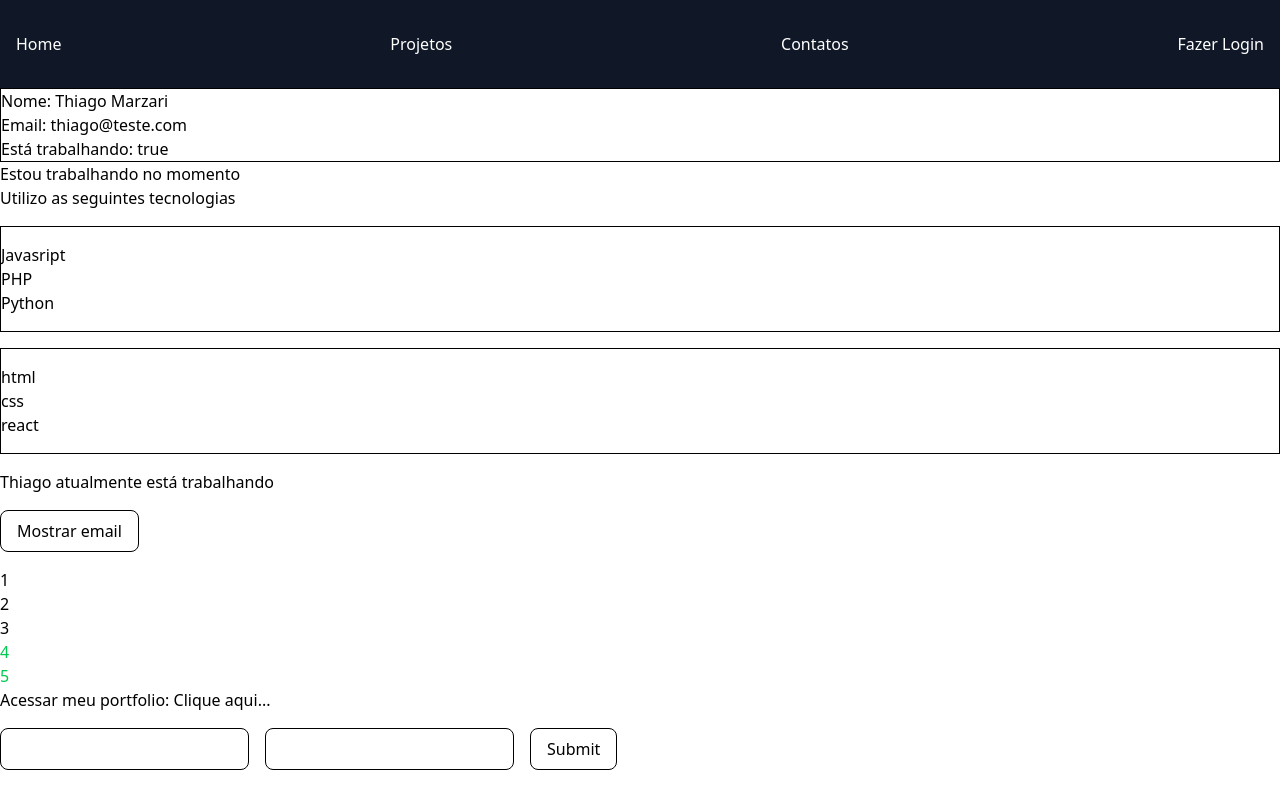
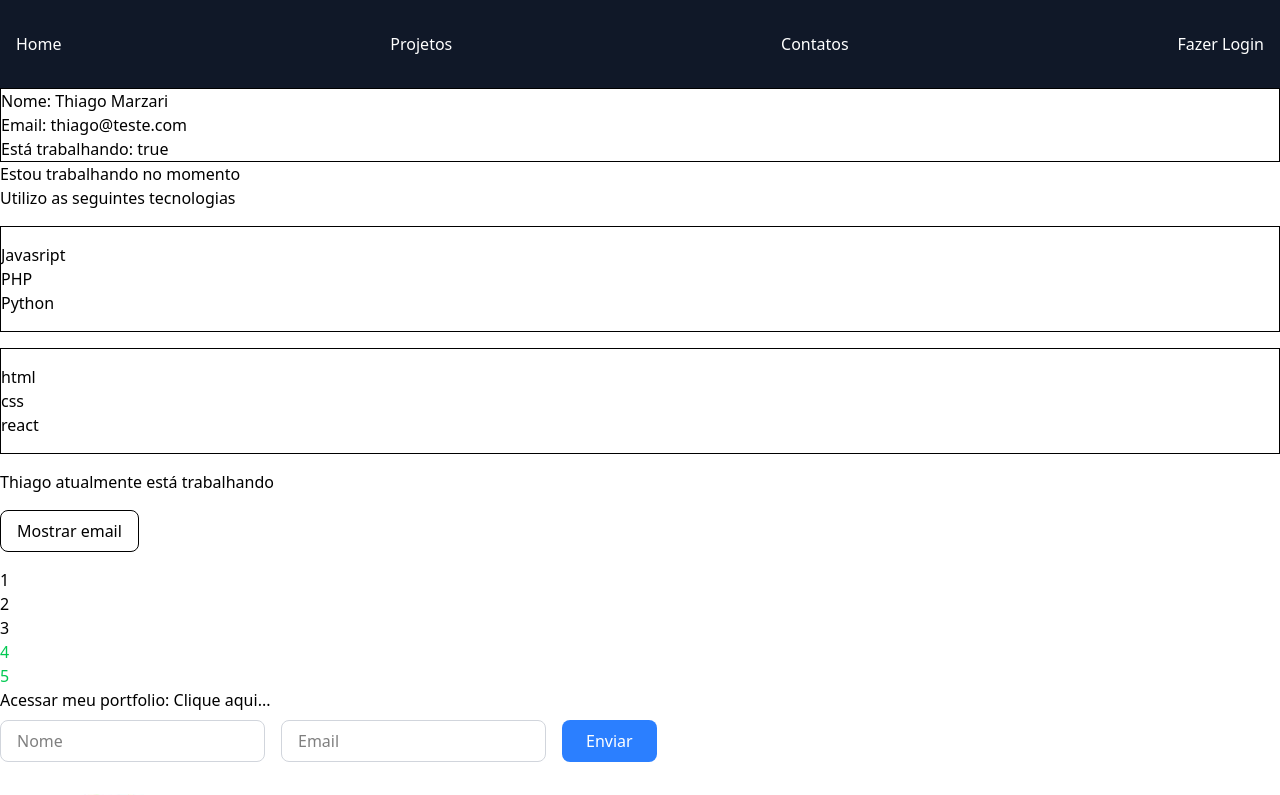
Before and after one commit to ThiagoMarzari/curso-vue-matheus-battisti, a Vue app: page / in a window 1280 px wide. Shown: the top 795 px of the page. Built offline with nearby package versions, Linux system fonts and the light colour scheme; the HTML template or start-up script is replaced by a standard one.

Commit message:
refactor form

```diff
--- a/src/components/aprendendo/Form.vue
+++ b/src/components/aprendendo/Form.vue
@@ -18,10 +18,25 @@ const enviarFormulario = (event: SubmitEvent) => {
 
 <template>
   <form @submit="enviarFormulario">
-    <div class="my-4 flex gap-4">
-      <input class="rounded-lg border px-2" type="text" v-model="name" />
-      <input class="rounded-lg border px-2" type="text" v-model="email" />
-      <input type="submit" class="rounded-lg border px-4 py-2" />
+    <div class="my-2 flex gap-4">
+      <input
+        v-model="name"
+        type="text"
+        placeholder="Nome"
+        class="rounded-lg border border-gray-300 px-4 py-2 focus:border-blue-500 focus:outline-none"
+      />
+      <input
+        v-model="email"
+        type="email"
+        placeholder="Email"
+        class="rounded-lg border border-gray-300 px-4 py-2 focus:border-blue-500 focus:outline-none"
+      />
+      <button
+        type="submit"
+        class="rounded-lg bg-blue-500 px-6 py-2 text-white transition-colors hover:bg-blue-600"
+      >
+        Enviar
+      </button>
     </div>
   </form>
 </template>
```
